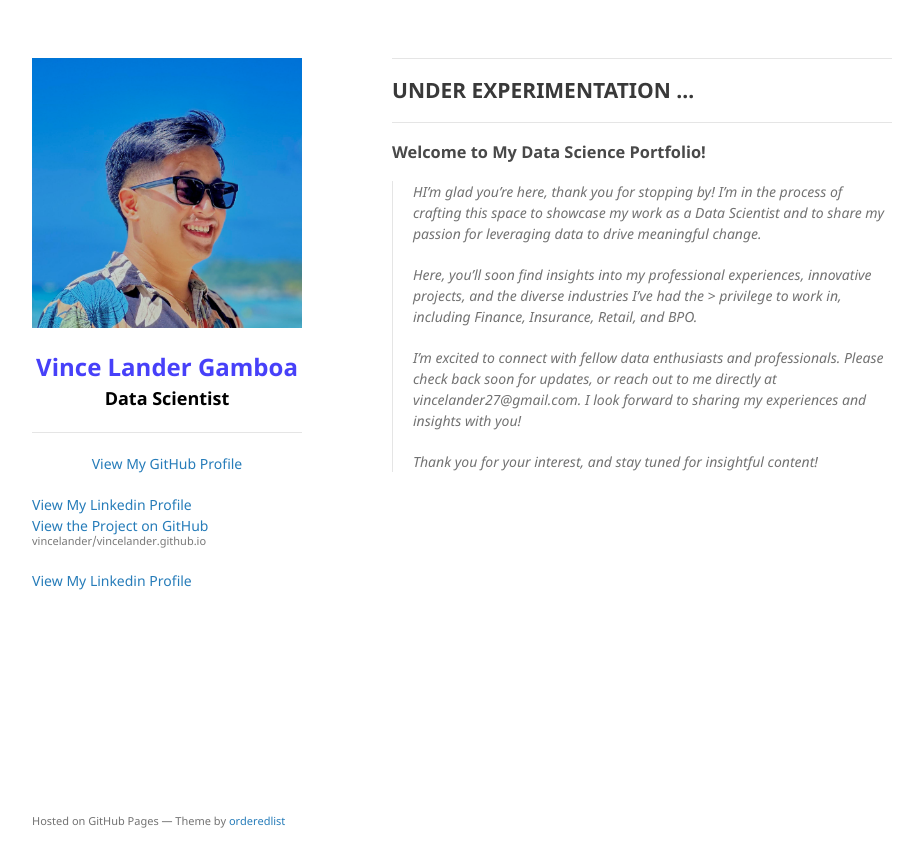
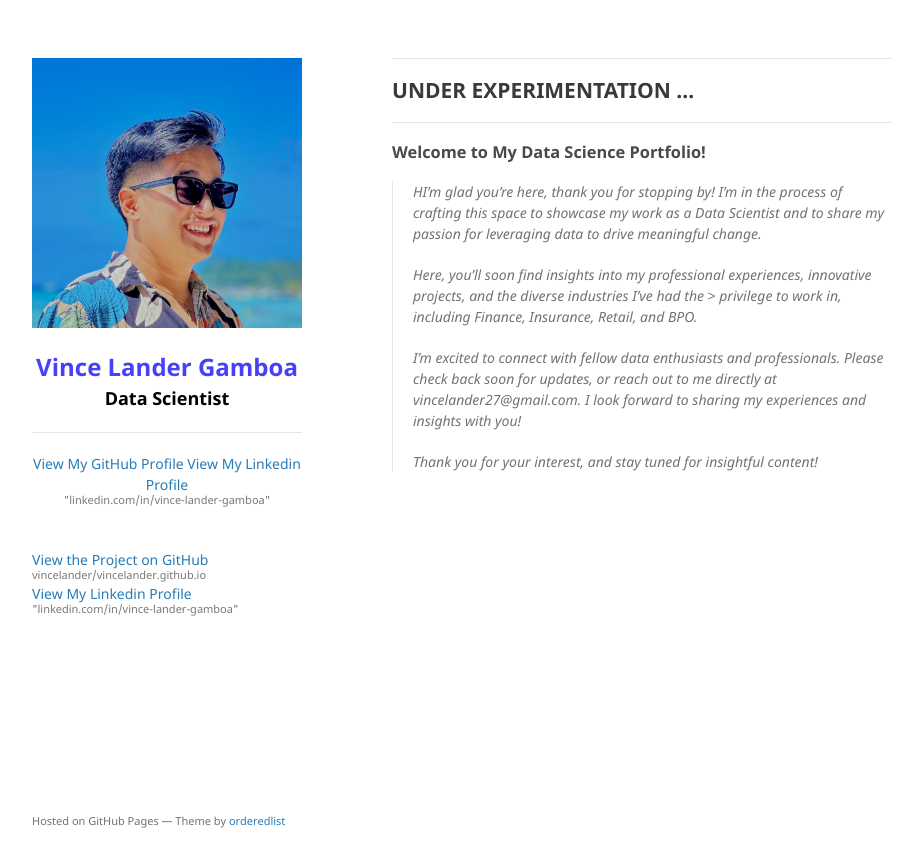
Before and after one commit to vincelander/vincelander.github.io, a Jekyll site: the page built from index.md, in a window 1280 px wide. Shown: the top 867 px of the page, without its empty margins (178-1094 px from the left). Built offline with Jekyll 4.4.1, drawn with Linux system fonts in a browser that asks for light colours.

Commit message:
update view and details

```diff
--- a/_layouts/default.html
+++ b/_layouts/default.html
@@ -33,10 +33,11 @@
         {% endif %}
 
         {% if site.github.is_user_page %}
-        <p style="text-align:center;" class="view"><a href="{{ site.github.owner_url }}">View My GitHub Profile</a></p>
+        <p style="text-align:center;" class="view">
+          <a href="{{ site.github.owner_url }}">View My GitHub Profile</a>
+          <a href="https://www.linkedin.com/in/vince-lander-gamboa">View My Linkedin Profile <small>"linkedin.com/in/vince-lander-gamboa"</small></a>
+        </p>
         {% endif %}
-
-        <a href="https://www.linkedin.com/in/vince-lander-gamboa" style="text-align:center;" class="view">View My Linkedin Profile</a>
         <br>
 
         {% if site.show_downloads %}
@@ -48,10 +49,9 @@
         {% endif %}
 
         <p>
-          <a href="{{ site.github.repository_url }}">View the Project on GitHub <small>{{ site.github.repository_nwo }}</small></a><br>
-          <a href="https://www.linkedin.com/in/vince-lander-gamboa" style="text-align:center;" class="view">View My Linkedin Profile</a>
+          <a href="{{ site.github.repository_url }}">View the Project on GitHub <small>{{ site.github.repository_nwo }}</small></a>
+          <a href="https://www.linkedin.com/in/vince-lander-gamboa">View My Linkedin Profile <small>"linkedin.com/in/vince-lander-gamboa"</small></a>
         </p>
-        <!-- <p style="text-align:center;" class="view"><a href="https://www.linkedin.com/in/vince-lander-gamboa">View My Linkedin Profile</a></p> -->
       </header>
       <section>
 
```
